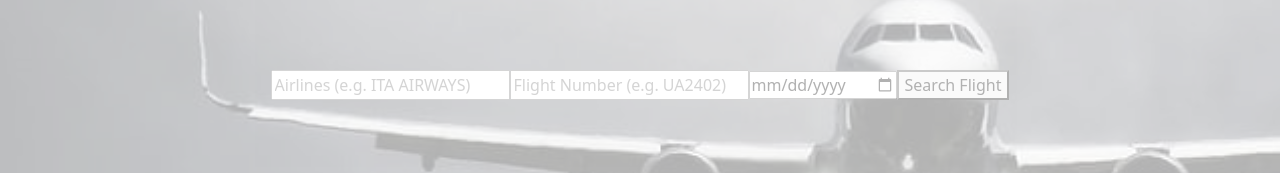
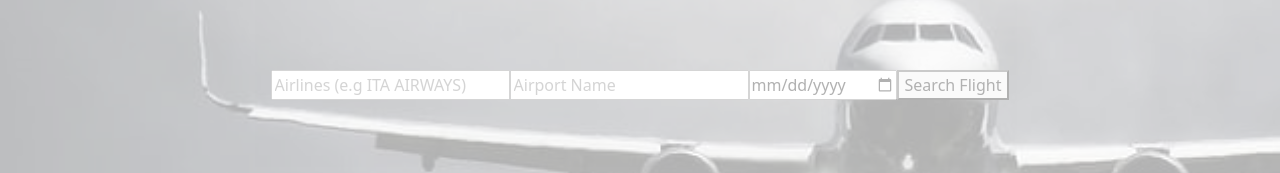
Before and after one commit to simoneschioppo98/capstone, a React (Create React App) app in the folder fe/fproject/: page / in a window 1280 px wide. Shown: the part 596-769 px from the top of the page. Built offline with nearby package versions, Linux system fonts and the light colour scheme.

Commit message:
home page almost finished

```diff
--- a/fe/fproject/package.json
+++ b/fe/fproject/package.json
@@ -1,4 +1,4 @@
- {
+{
   "name": "fproject",
   "version": "0.1.0",
   "private": true,
@@ -6,6 +6,7 @@
     "@testing-library/jest-dom": "^5.17.0",
     "@testing-library/react": "^13.4.0",
     "@testing-library/user-event": "^13.5.0",
+    "axios": "^1.5.0",
     "bootstrap": "^5.3.1",
     "react": "^18.2.0",
     "react-bootstrap": "^2.8.0",
--- a/fe/fproject/src/components/flightContainer/flContainer.js
+++ b/fe/fproject/src/components/flightContainer/flContainer.js
@@ -1,39 +1,34 @@
 import React, { useState } from 'react';
 import './flight.css';
+import axios from 'axios';
 
 function FlightSearch() {
-  const [companyName, setCompanyName] = useState('');
-  const [flightNumber, setFlightNumber] = useState('');
-  const [selectedDate, setSelectedDate] = useState('');
-
-  const handleFormSubmit = (e) => {
-    e.preventDefault();
-  };
+        const [airportName , setAirportName] = useState('')
+        const getFlightInfo = () => {
+          axios.get('http://api.aviationstack.com/v1/flights?access_key=061edb78b491ed015082d47701395cfe')
+          .then(res =>{
+            console.log(res.data)
+          }).catch(err => {
+            console.log('request error');
+          })
+        }
 
   return (
     <div className="central">
       <div className="inner-container">
-        <form className="airline" onSubmit={handleFormSubmit}>
         <input
         type="text"
-            placeholder="Airlines (e.g. ITA AIRWAYS)"
-            value={companyName}
-            onChange={(e) => setCompanyName(e.target.value)}
+        placeholder='Airlines (e.g ITA AIRWAYS)'
         />
            <input
         type="text"
-            placeholder="Flight Number (e.g. UA2402)"
-            value={flightNumber}
-            onChange={(e) => setFlightNumber(e.target.value)}
+        placeholder='Airport Name'
         />
            <input
         type="date"
-            value={selectedDate}
-            onChange={(e) => setSelectedDate(e.target.value)}
         />
-          <button type="submit">Search Flight</button>
-        </form>
       </div>
+      <button onClick={getFlightInfo}>Search Flight</button>
     </div>
   );
 }
```
Also changed, not shown: 1 other file (tests, documents, lock files or other folders). Lines whose indentation alone changed are shown as unchanged.
